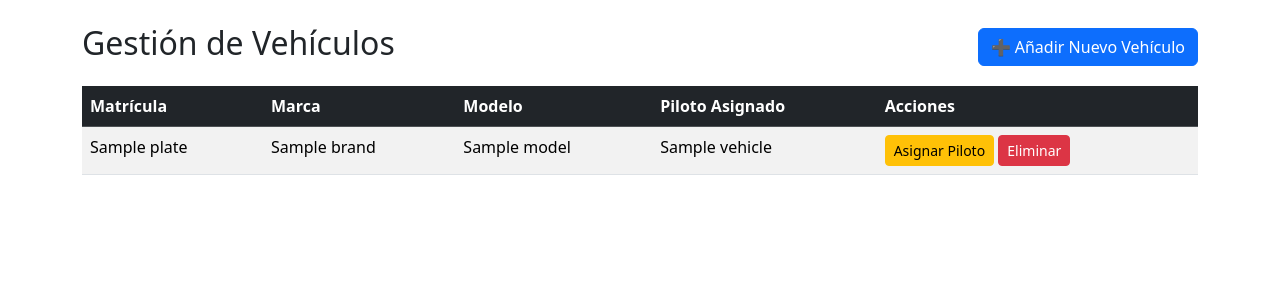
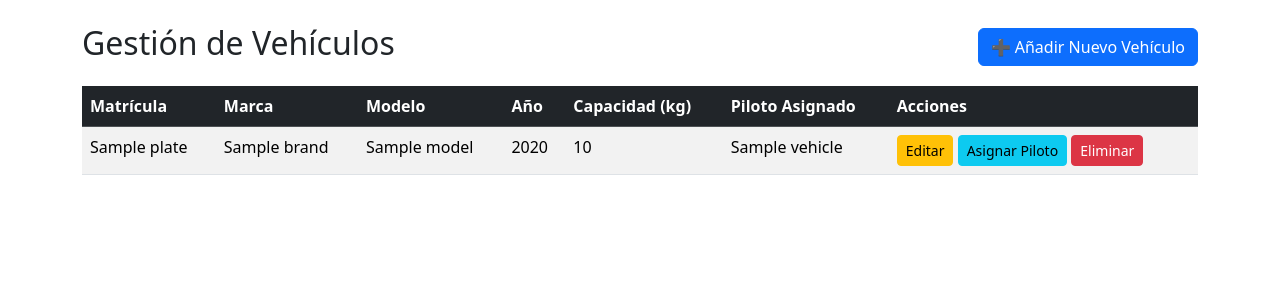
Before and after one commit to mariajosedeleon0707-png/ServiciosCamiones, a Flask app: page /admin/vehicles in a window 1280 px wide. Shown: the part 56-356 px from the top of the page. Run offline with Flask 3, Linux system fonts and the light colour scheme; the visitor is signed in with stand-in values (Sample User, id 1); a database or web service that is not in the repository returns one stand-in record (values such as "Sample title"); some libraries are stand-ins or nearby versions.

Commit message:
Update admin_vehicles.html

```diff
--- a/templates/admin_vehicles.html
+++ b/templates/admin_vehicles.html
@@ -15,6 +15,8 @@
             <th>Matrícula</th>
             <th>Marca</th>
             <th>Modelo</th>
+            <th>Año</th>
+            <th>Capacidad (kg)</th>
             <th>Piloto Asignado</th>
             <th>Acciones</th>
         </tr>
@@ -25,9 +27,11 @@
             <td>{{ vehicle.plate }}</td>
             <td>{{ vehicle.brand }}</td>
             <td>{{ vehicle.model }}</td>
+            <td>{{ vehicle.year }}</td>
+            <td>{{ vehicle.capacity_kg }}</td>
             <td>{{ vehicle.assigned_pilot_name | default('Ninguno') }}</td>
             <td>
-                <button class="btn btn-sm btn-warning" onclick="editVehicle('{{ vehicle.plate }}', '{{ vehicle.brand }}', '{{ vehicle.model }}')>Editar</button>
+                <button class="btn btn-sm btn-warning" onclick="editVehicle('{{ vehicle.plate }}', '{{ vehicle.brand }}', '{{ vehicle.model }}', '{{ vehicle.year }}', '{{ vehicle.capacity_kg }}')">Editar</button>
 
                 <button class="btn btn-sm btn-info" onclick="openAssignmentModal('{{ vehicle.plate }}', '{{ vehicle.assigned_pilot_name }}')">Asignar Piloto</button>
 
@@ -99,6 +103,14 @@
                         <label for="model" class="form-label">Modelo</label>
                         <input type="text" class="form-control" id="model" name="model" required>
                     </div>
+                    <div class="mb-3">
+                        <label for="year" class="form-label">Año</label>
+                        <input type="number" class="form-control" id="year" name="year" required min="1900">
+                    </div>
+                    <div class="mb-3">
+                        <label for="capacity_kg" class="form-label">Capacidad (kg)</label>
+                        <input type="number" class="form-control" id="capacity_kg" name="capacity_kg" required min="1">
+                    </div>
                 </div>
                 <div class="modal-footer">
                     <button type="button" class="btn btn-secondary" data-bs-dismiss="modal">Cerrar</button>
@@ -123,13 +135,15 @@
         document.getElementById('plate').readOnly = false;
     };
 
-    function editVehicle(plate, brand, model) {
+    function editVehicle(plate, brand, model, year, capacity) {
         document.getElementById('modalLabel').innerText = 'Editar Vehículo ' + plate;
         document.getElementById('vehicleAction').value = 'update';
         document.getElementById('plate').value = plate;
         document.getElementById('plate').readOnly = true;
         document.getElementById('brand').value = brand;
         document.getElementById('model').value = model;
+        document.getElementById('year').value = year;
+        document.getElementById('capacity_kg').value = capacity;
         addVehicleModal.show();
     }
 
```
